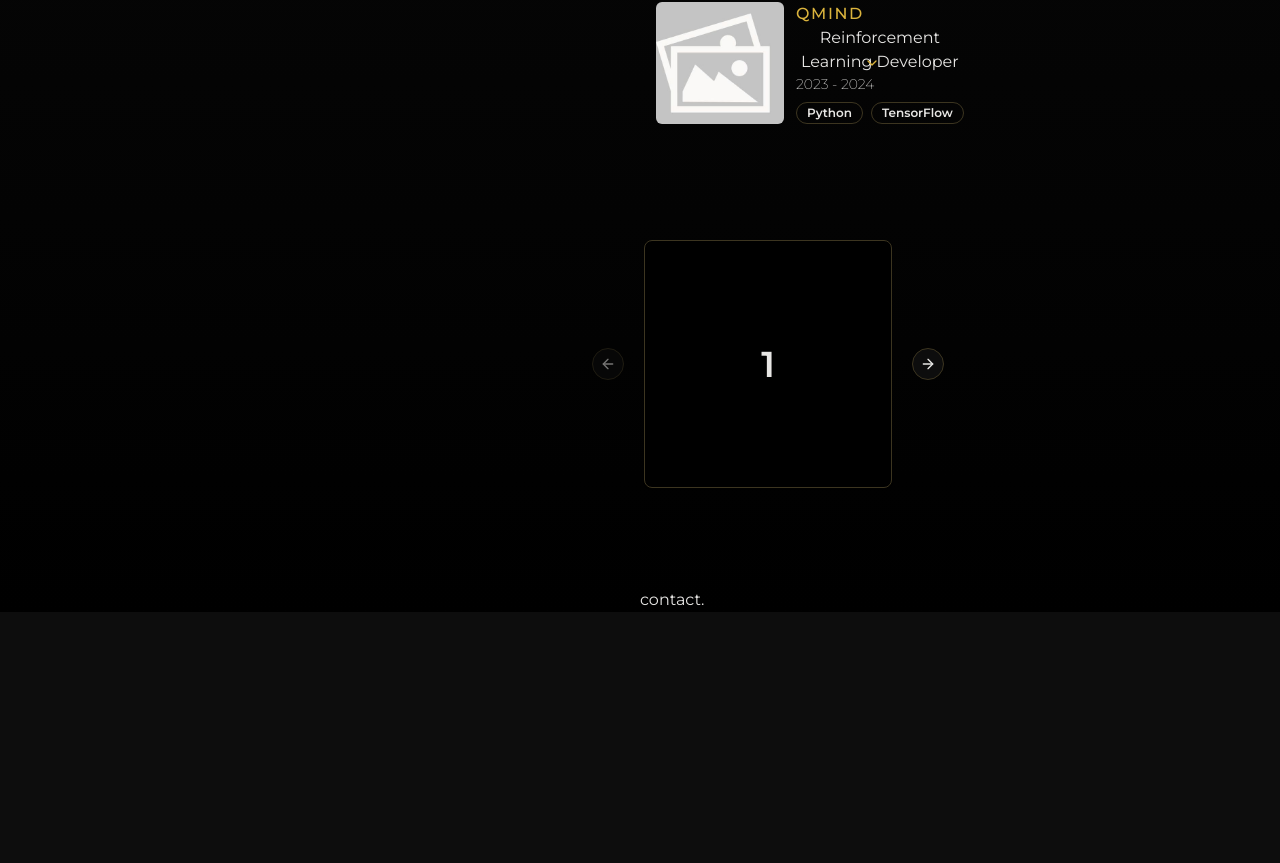
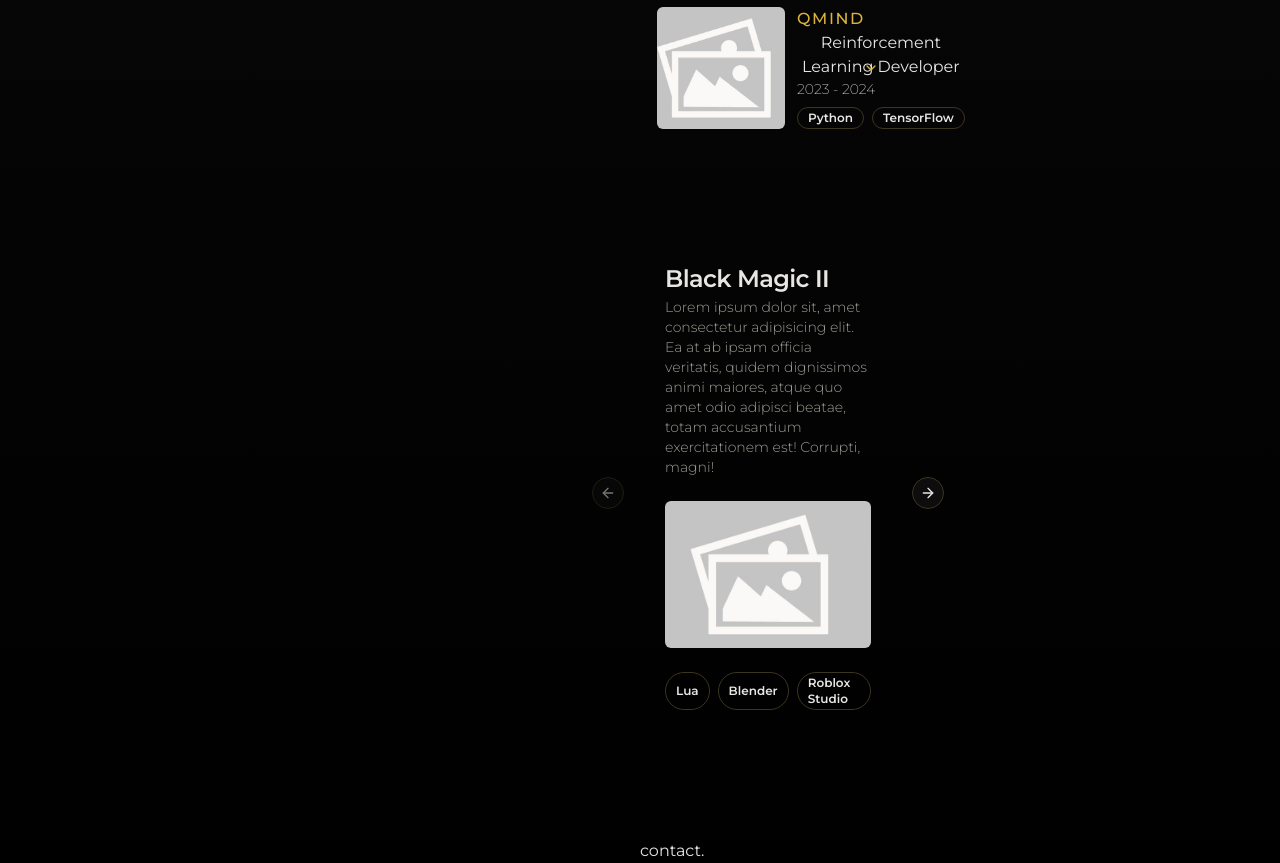
Before and after one commit to jasooh/portfolio-v.2, a Next.js app: page / in a window 1280 px wide. Shown: the part 1074-1937 px from the top of the page. Before the commit the page ends 1686 px from the top, so only its background shows below. Built offline with nearby package versions, Linux system fonts and the light colour scheme.

Commit message:
Added project carousel

```diff
--- a/src/components/media/ExperienceAccordion.tsx
+++ b/src/components/media/ExperienceAccordion.tsx
@@ -16,6 +16,7 @@ interface ProjectAccordionProps {
   role: string;
   date: string;
   badges: string[];
+  src: string;
   children?: ReactNode;
 }
 
@@ -24,6 +25,7 @@ const ProjectAccordion: React.FC<ProjectAccordionProps> = ({
   role,
   date,
   badges,
+  src,
   children,
 }) => (
   <Accordion type="single" collapsible>
@@ -32,6 +34,7 @@ const ProjectAccordion: React.FC<ProjectAccordionProps> = ({
         title={title}
         role={role}
         date={date}
+        src={src}
         badges={badges}
       ></AccordionTrigger>
       <AccordionContent>{children}</AccordionContent>
--- a/src/components/media/ProjectCard.tsx
+++ b/src/components/media/ProjectCard.tsx
@@ -1,5 +1,58 @@
-interface ProjectCardProps {}
+// Project card
 
-const ProjectCard: React.FC<ProjectCardProps> = ({}) => <div></div>;
+// Components
+import {
+  Card,
+  CardContent,
+  CardDescription,
+  CardFooter,
+  CardHeader,
+  CardTitle,
+} from "@/components/ui/Card";
+import Image from "next/image";
+import { Badge } from "../ui/badge";
+
+interface ProjectCardProps {
+  title: string;
+  role: string;
+  date: string;
+  src: string;
+  badges: string[];
+}
+
+const ProjectCard: React.FC<ProjectCardProps> = ({
+  title,
+  role,
+  date,
+  src,
+  badges,
+}) => (
+  <Card>
+    <CardHeader>
+      <CardTitle>{title}</CardTitle>
+      <CardDescription>
+        Lorem ipsum dolor sit, amet consectetur adipisicing elit. Ea at ab ipsam
+        officia veritatis, quidem dignissimos animi maiores, atque quo amet odio
+        adipisci beatae, totam accusantium exercitationem est! Corrupti, magni!
+      </CardDescription>
+    </CardHeader>
+    <CardContent className="col-container items-center">
+      <Image
+        src={src}
+        className="w-[15rem] object-cover rounded-md"
+        width={500}
+        height={500}
+        alt="placeholder"
+      />
+    </CardContent>
+    <CardFooter>
+      <div className="row-container gap-2">
+        {badges.map((text) => (
+          <Badge variant="outline">{text}</Badge>
+        ))}
+      </div>
+    </CardFooter>
+  </Card>
+);
 
 export default ProjectCard;
--- a/src/components/media/ProjectCarousel.tsx
+++ /dev/null
@@ -1,34 +0,0 @@
-import * as React from "react";
-
-import { Card, CardContent } from "@/components/ui/Card";
-import {
-  Carousel,
-  CarouselContent,
-  CarouselItem,
-  CarouselNext,
-  CarouselPrevious,
-} from "@/components/ui/Carousel";
-
-interface ProjectCarouselProps {}
-
-const ProjectCarousel: React.FC<ProjectCarouselProps> = ({}) => (
-  <Carousel className="w-full max-w-xs">
-    <CarouselContent>
-      {Array.from({ length: 5 }).map((_, index) => (
-        <CarouselItem key={index}>
-          <div className="p-1">
-            <Card>
-              <CardContent className="flex aspect-square items-center justify-center p-6">
-                <span className="text-4xl font-semibold">{index + 1}</span>
-              </CardContent>
-            </Card>
-          </div>
-        </CarouselItem>
-      ))}
-    </CarouselContent>
-    <CarouselPrevious />
-    <CarouselNext />
-  </Carousel>
-);
-
-export default ProjectCarousel;
--- a/src/components/sections/ExperienceSection.tsx
+++ b/src/components/sections/ExperienceSection.tsx
@@ -1,25 +1,30 @@
 // Section containing experience content. Retrieves content from backend.
 
+// Components
 import ExperienceAccordion from "../media/ExperienceAccordion";
 
+// Test data
 const info = [
   {
     title: "Jitto",
     role: "Full-Stack Engineer",
     date: "2024 - present",
     badges: ["React", "TypeScript", "AWS", "Bash", "Python"],
+    src: "/placeholder.jpg",
   },
   {
     title: "Google Developer Student Club",
     role: "Technical Co-Lead",
     date: "2023 - 2024",
     badges: ["React", "ChakraUI", "Express.js"],
+    src: "/placeholder.jpg",
   },
   {
     title: "QMIND",
     role: "Reinforcement Learning Developer",
     date: "2023 - 2024",
     badges: ["Python", "TensorFlow"],
+    src: "/placeholder.jpg",
   },
 ];
 
@@ -32,6 +37,7 @@ const ExperienceSection: React.FC = () => (
         role={experience.role}
         date={experience.date}
         badges={experience.badges}
+        src={experience.src}
       >
         Lorem ipsum dolor sit amet consectetur, adipisicing elit. Beatae natus,
         voluptates omnis blanditiis, eum deserunt expedita architecto, ad dolore
--- a/src/components/sections/ProjectSection.tsx
+++ b/src/components/sections/ProjectSection.tsx
@@ -1,10 +1,66 @@
 // Section containing project content. Receives content from backend.
 
-import ProjectCarousel from "../media/ProjectCarousel";
+// Components
+import {
+  Carousel,
+  CarouselContent,
+  CarouselItem,
+  CarouselNext,
+  CarouselPrevious,
+} from "@/components/ui/Carousel";
+import ProjectCard from "../media/ProjectCard";
+
+// Test data
+const info = [
+  {
+    title: "Black Magic II",
+    role: "Class Developer",
+    date: "2019 - 2022",
+    badges: ["Lua", "Blender", "Roblox Studio"],
+    src: "/placeholder.jpg",
+  },
+  {
+    title: "Path Pilot",
+    role: "Lead Programmer",
+    date: "2023",
+    badges: ["Express.js", "Twilio", "Google Cloud"],
+    src: "/placeholder.jpg",
+  },
+  {
+    title: "J-Skate",
+    role: "Developer",
+    date: "2024",
+    badges: ["React", "TypeScript", "AWS"],
+    src: "/placeholder.jpg",
+  },
+  {
+    title: "React Bacterial Simulator",
+    role: "Lead Programmer",
+    date: "2024",
+    badges: ["React", "TypeScript", "Tailwind"],
+    src: "/placeholder.jpg",
+  },
+];
 
 const ProjectSection: React.FC = () => (
   <section className="section-container row-container justify-center">
-    <ProjectCarousel />
+    <Carousel className="w-full max-w-xs">
+      <CarouselContent>
+        {info.map((project, index) => (
+          <CarouselItem key={index}>
+            <ProjectCard
+              title={project.title}
+              role={project.role}
+              date={project.date}
+              src={project.src}
+              badges={project.badges}
+            />
+          </CarouselItem>
+        ))}
+      </CarouselContent>
+      <CarouselPrevious />
+      <CarouselNext />
+    </Carousel>
   </section>
 );
 ProjectSection.displayName = "ProjectSection";
--- a/src/components/ui/Accordion.tsx
+++ b/src/components/ui/Accordion.tsx
@@ -29,7 +29,7 @@ const AccordionTrigger = React.forwardRef<
     <AccordionPrimitive.Trigger
       ref={ref}
       className={cn(
-        "flex flex-1 items-center justify-between p-4 font-medium rounded-t-lg transition-all [&[data-state=open]>svg]:rotate-180 data-[state=closed]:rounded-b-lg hover:bg-primary-foreground",
+        "flex flex-1 items-center justify-between p-4 font-medium rounded-t-lg border border-transparent transition-all [&[data-state=open]>svg]:rotate-180 data-[state=closed]:rounded-b-lg hover:bg-primary-foreground hover:border-secondary",
         className
       )}
       {...props}
@@ -37,7 +37,7 @@ const AccordionTrigger = React.forwardRef<
       {/* Accordion title */}
       <section className="row-container gap-3">
         <Image
-          src="/placeholder.jpg"
+          src={props.src}
           className="w-[8rem] object-cover rounded-md"
           width={500}
           height={500}
--- a/src/components/ui/Button.tsx
+++ b/src/components/ui/Button.tsx
@@ -13,10 +13,10 @@ const buttonVariants = cva(
         destructive:
           "bg-destructive text-destructive-foreground hover:bg-destructive/90",
         outline:
-          "border border-input bg-background hover:bg-accent hover:text-accent-foreground",
+          "border border-input bg-background hover:bg-secondary-foreground",
         secondary:
           "bg-secondary text-secondary-foreground hover:bg-secondary/80",
-        ghost: "hover:bg-accent hover:text-accent-foreground",
+        ghost: "hover:bg-secondary hover:text-secondary-foreground",
         link: "text-primary underline-offset-4 hover:underline",
       },
       size: {
--- a/src/components/ui/Card.tsx
+++ b/src/components/ui/Card.tsx
@@ -1,6 +1,7 @@
-import * as React from "react"
+import * as React from "react";
 
-import { cn } from "@/lib/utils"
+// Class name merger
+import { cn } from "@/lib/utils";
 
 const Card = React.forwardRef<
   HTMLDivElement,
@@ -9,13 +10,13 @@ const Card = React.forwardRef<
   <div
     ref={ref}
     className={cn(
-      "rounded-lg border bg-card text-card-foreground shadow-sm",
+      "rounded-lg border border-transparent text-foreground shadow-sm hover:border-secondary hover:bg-primary-foreground duration-300",
       className
     )}
     {...props}
   />
-))
-Card.displayName = "Card"
+));
+Card.displayName = "Card";
 
 const CardHeader = React.forwardRef<
   HTMLDivElement,
@@ -26,8 +27,8 @@ const CardHeader = React.forwardRef<
     className={cn("flex flex-col space-y-1.5 p-6", className)}
     {...props}
   />
-))
-CardHeader.displayName = "CardHeader"
+));
+CardHeader.displayName = "CardHeader";
 
 const CardTitle = React.forwardRef<
   HTMLParagraphElement,
@@ -41,8 +42,8 @@ const CardTitle = React.forwardRef<
     )}
     {...props}
   />
-))
-CardTitle.displayName = "CardTitle"
+));
+CardTitle.displayName = "CardTitle";
 
 const CardDescription = React.forwardRef<
   HTMLParagraphElement,
@@ -53,16 +54,16 @@ const CardDescription = React.forwardRef<
     className={cn("text-sm text-muted-foreground", className)}
     {...props}
   />
-))
-CardDescription.displayName = "CardDescription"
+));
+CardDescription.displayName = "CardDescription";
 
 const CardContent = React.forwardRef<
   HTMLDivElement,
   React.HTMLAttributes<HTMLDivElement>
 >(({ className, ...props }, ref) => (
   <div ref={ref} className={cn("p-6 pt-0", className)} {...props} />
-))
-CardContent.displayName = "CardContent"
+));
+CardContent.displayName = "CardContent";
 
 const CardFooter = React.forwardRef<
   HTMLDivElement,
@@ -73,7 +74,14 @@ const CardFooter = React.forwardRef<
     className={cn("flex items-center p-6 pt-0", className)}
     {...props}
   />
-))
-CardFooter.displayName = "CardFooter"
+));
+CardFooter.displayName = "CardFooter";
 
-export { Card, CardHeader, CardFooter, CardTitle, CardDescription, CardContent }
+export {
+  Card,
+  CardHeader,
+  CardFooter,
+  CardTitle,
+  CardDescription,
+  CardContent,
+};
--- a/src/styling/globals.css
+++ b/src/styling/globals.css
@@ -38,7 +38,7 @@
     --primary: 45 69.2% 55.5%;
     --primary-foreground: 0, 0%, 10%;
     --secondary: 45, 69%, 55%;
-    --secondary-foreground: 0, 0%, 10%;
+    --secondary-foreground: 45, 69%, 10%;
     --muted: 7 30% 15%;
     --muted-foreground: 45 5% 60%;
     --accent: 7 30% 15%;
```
